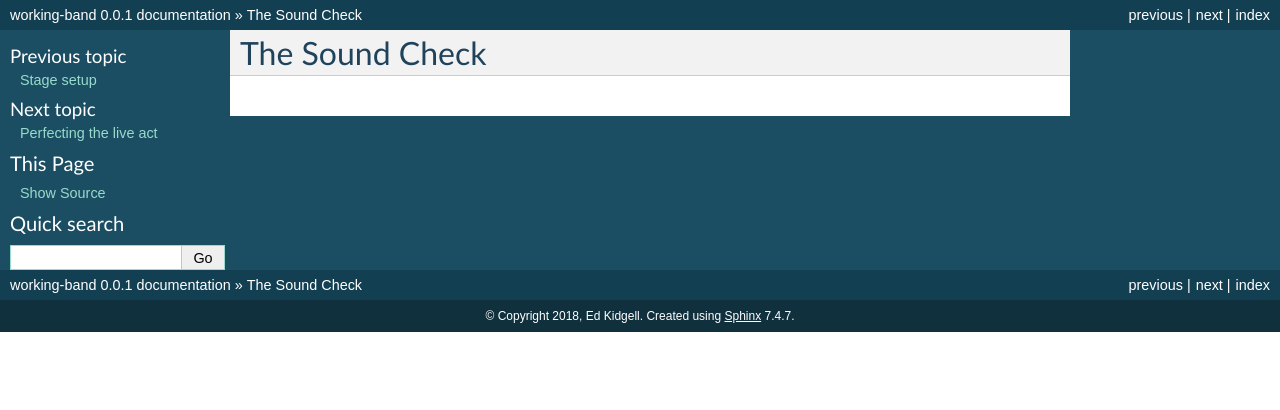
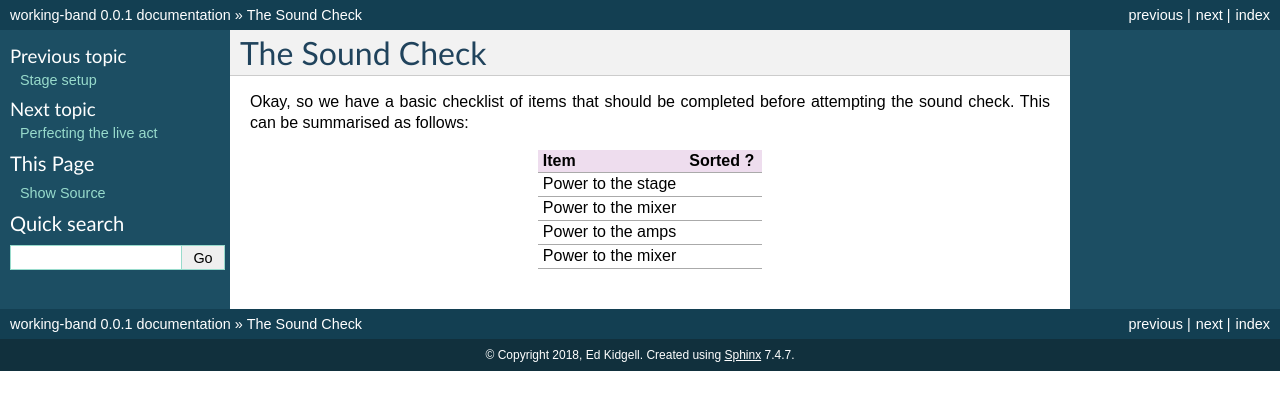
Before and after one commit to flakjakk/working-band, a Sphinx documentation site: the page built from docs/source/soundcheck.rst, in a window 1280 px wide. Shown: the top 410 px of the page. Built offline with Sphinx 7.4.7, drawn with Linux system fonts in a browser that asks for light colours.

Commit message:
Table into 'soundcheck'.

```diff
--- a/docs/source/soundcheck.rst
+++ b/docs/source/soundcheck.rst
@@ -1,2 +1,16 @@
 The Sound Check
 ###############
+
+Okay, so we have a basic checklist of items that should be completed before attempting the sound check. This can be summarised as follows:
+
++--------------------+--------------------+
+|Item                |Sorted ?            |
++====================+====================+
+|Power to the stage  |                    |
++--------------------+--------------------+
+|Power to the mixer  |                    |
++--------------------+--------------------+
+|Power to the amps   |                    |
++--------------------+--------------------+
+|Power to the mixer  |                    |
++--------------------+--------------------+
```
